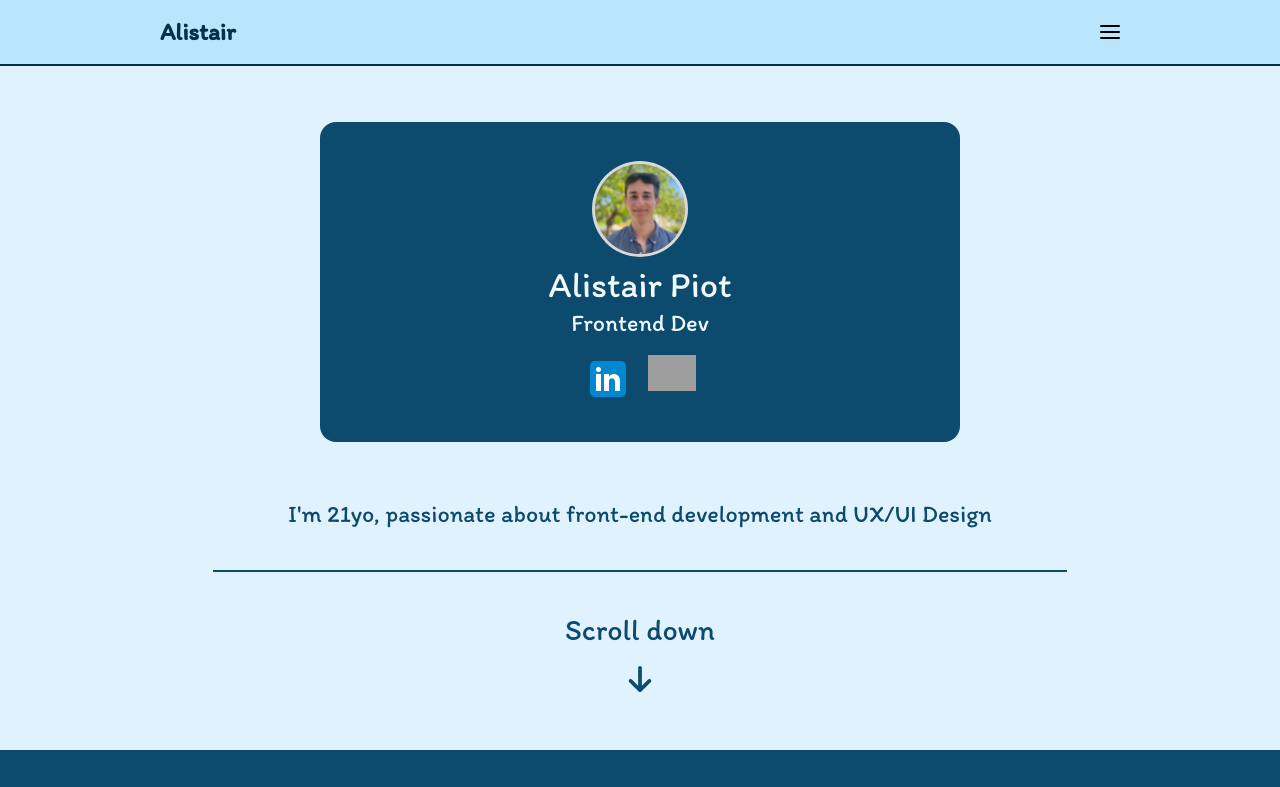
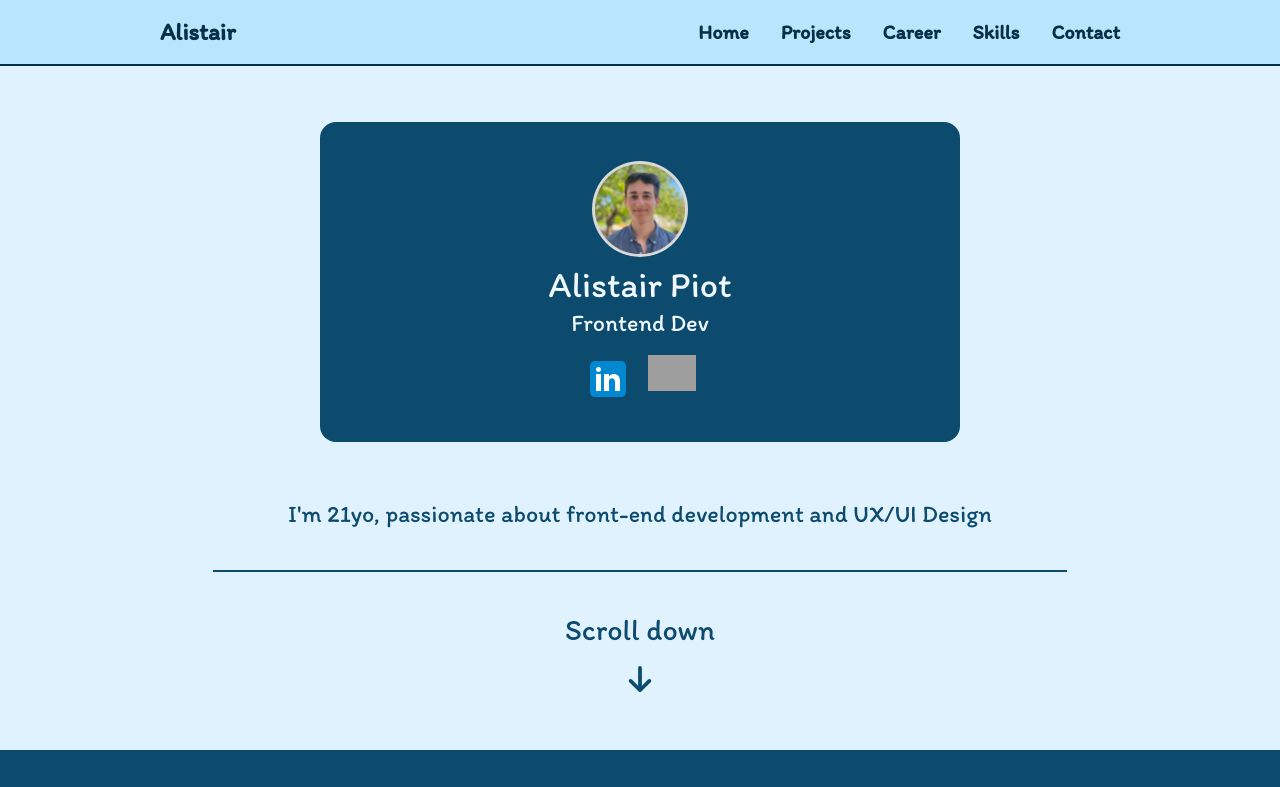
Before and after one commit to AlistairPiot/my-portfolio, a React (Vite) app: page / in a window 1280 px wide. Shown: the top 787 px of the page. Built offline with nearby package versions, Linux system fonts and the light colour scheme; grey boxes are pictures that could not be loaded.

Commit message:
Modif navbar : lg: link horizontal

```diff
--- a/src/components/Navbar.jsx
+++ b/src/components/Navbar.jsx
@@ -8,7 +8,7 @@ function Navbar() {
         <nav className="sticky top-0 z-50 flex items-center justify-between border-b-2 border-sky-950 bg-sky-200 p-4 font-bold text-sky-950 lg:px-40">
             <h1 className="text-2xl">Alistair</h1>
             <button
-                className="group flex flex-col items-center justify-center rounded border-none"
+                className="group flex flex-col items-center justify-center rounded border-none lg:hidden"
                 aria-label="hamburger-button"
                 onClick={() => setIsOpen(!isOpen)}
             >
@@ -32,8 +32,40 @@ function Navbar() {
                     }`}
                 />
             </button>
+            <div className={`hidden lg:flex lg:items-center lg:space-x-8`}>
+                <a
+                    href="#banner"
+                    className="text-sm text-sky-950 hover:text-sky-700 md:text-lg lg:text-xl"
+                >
+                    Home
+                </a>
+                <a
+                    href="#project"
+                    className="text-sm text-sky-950 hover:text-sky-700 md:text-lg lg:text-xl"
+                >
+                    Projects
+                </a>
+                <a
+                    href="#career"
+                    className="text-sm text-sky-950 hover:text-sky-700 md:text-lg lg:text-xl"
+                >
+                    Career
+                </a>
+                <a
+                    href="#skills"
+                    className="text-sm text-sky-950 hover:text-sky-700 md:text-lg lg:text-xl"
+                >
+                    Skills
+                </a>
+                <a
+                    href="#contact"
+                    className="text-sm text-sky-950 hover:text-sky-700 md:text-lg lg:text-xl"
+                >
+                    Contact
+                </a>
+            </div>
             <div
-                className={`absolute right-0 top-full mt-1 flex w-48 flex-col items-center overflow-hidden rounded-bl-xl border border-gray-200 bg-stone-950/90 shadow-lg transition-all duration-300 ease-in-out md:w-56 lg:w-64 ${
+                className={`absolute right-0 top-full mt-1 flex w-48 flex-col items-center overflow-hidden rounded-bl-xl border border-gray-200 bg-stone-950/90 shadow-lg transition-all duration-300 ease-in-out md:w-56 lg:hidden ${
                     isOpen ? "max-h-60 opacity-100" : "max-h-0 opacity-0"
                 }`}
             >
```
